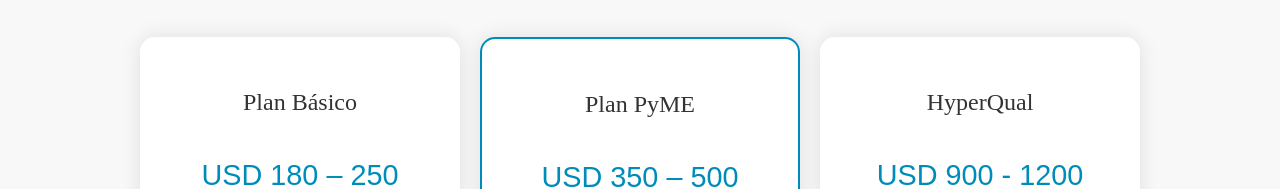
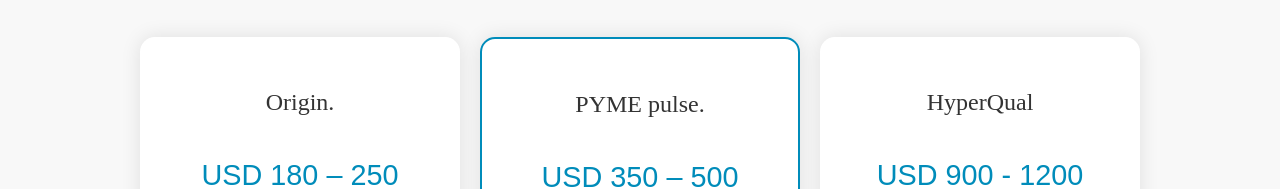
Before and after one commit to envyra36-design/EnvyraWeb, a plain HTML site: page planes.html in a window 1280 px wide. Shown: the part 199-388 px from the top of the page. Drawn offline with nearby package versions, Linux system fonts and the light colour scheme.

Commit message:
Update planes.html

```diff
--- a/planes.html
+++ b/planes.html
@@ -35,7 +35,7 @@
     <div class="pricing-cards">
 
       <div class="pricing-card" data-aos="fade-up" data-aos-duration="1500" data-aos-delay="100">
-        <h3>Plan Básico</h3>
+        <h3>Origin.</h3>
         <p class="price">USD 180 – 250</p>
         <ul>
           <li>Sitio web responsive</li>
@@ -50,7 +50,7 @@
       </div>
 
       <div class="pricing-card featured" data-aos="fade-up" data-aos-duration="1500" data-aos-delay="300">
-        <h3>Plan PyME</h3>
+        <h3>PYME pulse.</h3>
         <p class="price">USD 350 – 500</p>
         <ul>
           <li>Hasta 8 secciones con diseño a medida</li>
```
